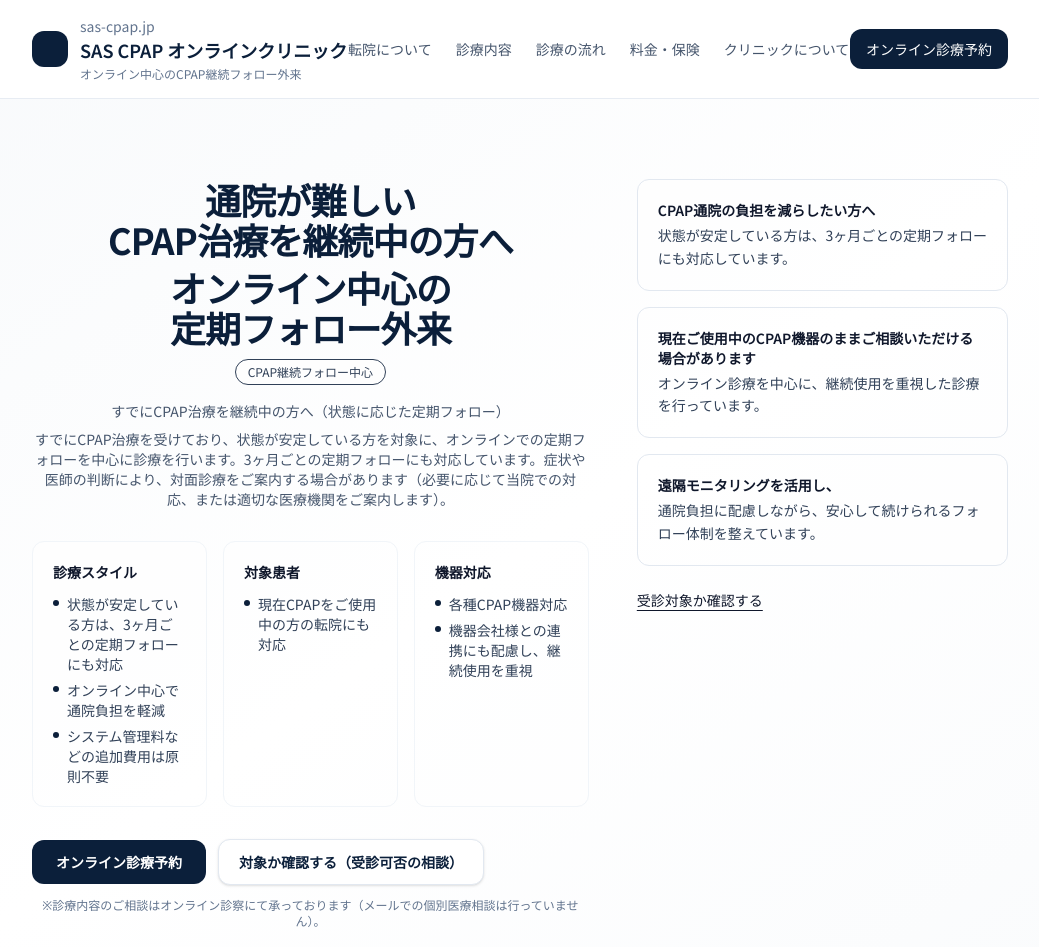
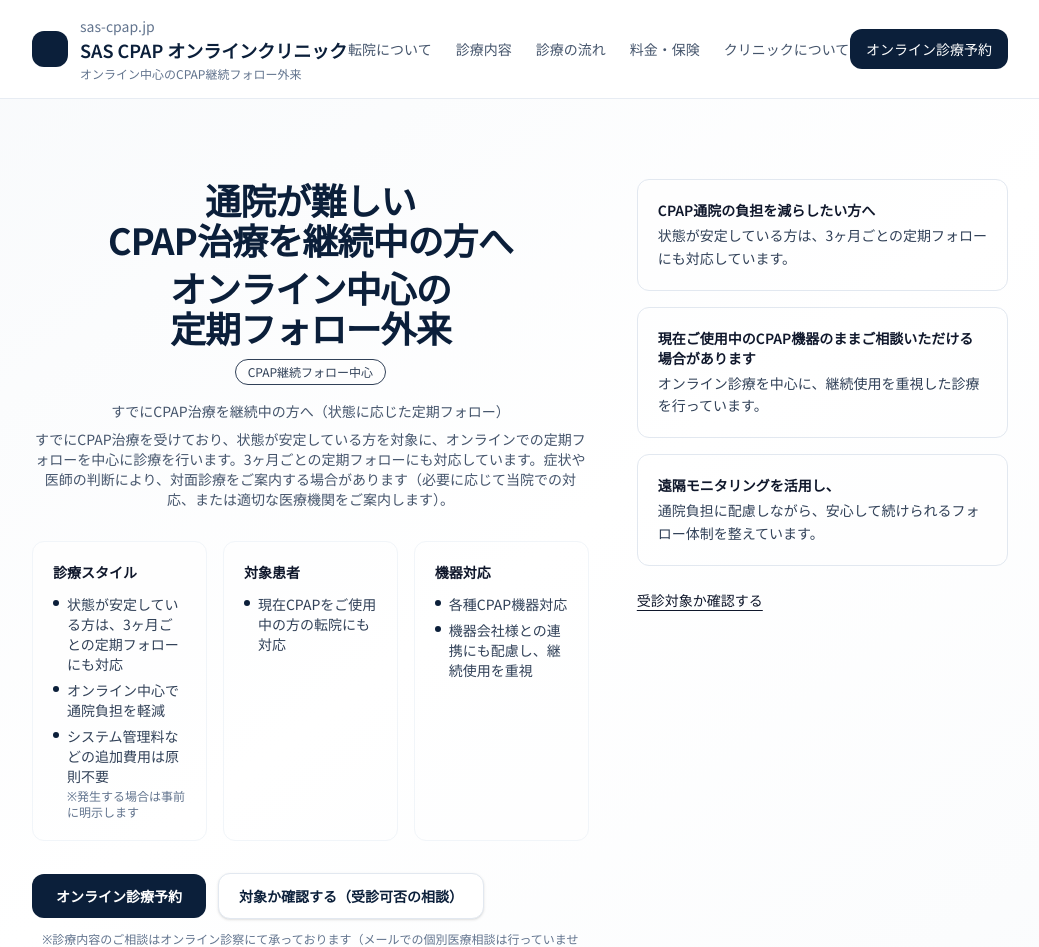
Before and after one commit to mandahan2002/sas-clinic-site, a Next.js app: page / in a window 1280 px wide. Shown: the top 947 px of the page, without its empty margins (120-1159 px from the left). Built offline with nearby package versions, Linux system fonts and the light colour scheme.

Commit message:
Update text content on Home page for SAS CPAP online clinic to clarify additional costs, ensuring users are informed about potential fees and enhancing overall transparency.

```diff
--- a/app/page.tsx
+++ b/app/page.tsx
@@ -80,7 +80,10 @@ export default function Home() {
                   </li>
                   <li className="flex gap-2">
                     <span className="mt-1.5 inline-block h-1.5 w-1.5 shrink-0 rounded-full bg-[#0B1F3A]" />
-                    システム管理料などの追加費用は原則不要
+                    <span className="block">
+                      システム管理料などの追加費用は原則不要
+                      <span className="block text-xs text-slate-500 mt-0.5">※発生する場合は事前に明示します</span>
+                    </span>
                   </li>
                 </ul>
               </div>
@@ -342,7 +345,8 @@ export default function Home() {
             <div className="rounded-2xl border border-slate-100 bg-white p-6 shadow-sm">
               <div className="text-sm font-semibold text-[#0B1F3A]">システム利用料など</div>
               <p className="mt-2 text-sm leading-relaxed text-slate-700">
-                プラットフォーム利用料等が発生する場合があります（発生する場合は事前に明示します）。
+                当院ではシステム利用料等の追加費用は原則いただいていません。
+                <span className="block text-xs text-slate-500 mt-1">※発生する場合は事前に明示します。</span>
               </p>
             </div>
           </div>
```
